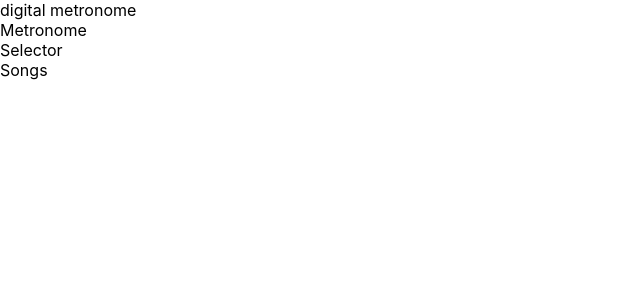
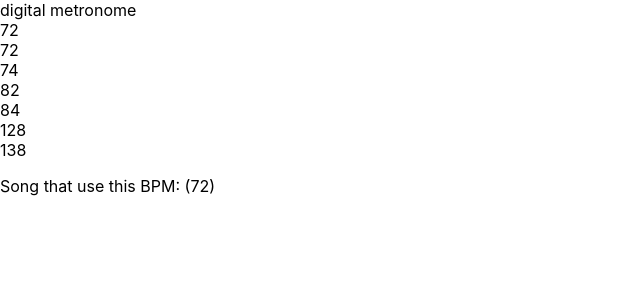
Before and after one commit to patrivet/metronome, a React (Create React App) app: page / in a window 1280 px wide. Shown: the top 300 px of the page, without its empty margins (0-640 px from the left). Built offline with nearby package versions, Linux system fonts and the light colour scheme.

Commit message:
Add BPMs list and BPM selection handling in components.

```diff
--- a/src/App.js
+++ b/src/App.js
@@ -1,16 +1,28 @@
-import { createContext } from "react";
+import { useState, createContext } from "react";
 import "./App.css";
+
+// Import custom components
 import { Header } from "./components/Header/Header";
 import { Metronome } from "./components/Metronome/Metronome";
 import { Selector } from "./components/Selector/Selector";
 import { Songs } from "./components/Songs/Songs";
 
+// Get default bpms from env file or use defaults if missing.
+const BPMS = process.env.REACT_APP_BPMS?.split(',') || [72, 74, 82, 84, 128, 138];
+const INITAL_BPM = process.env.REACT_APP_INIT_BPM || BPMS[0];
+
 export const AppContext = createContext();
-const context = {
-  selectedBPM: null,
-};
 
 function App() {
+  const [activeBpm, setActiveBpm] = useState(INITAL_BPM);
+
+  // All info on bpms set in context.
+  const context = {
+    bpms: BPMS,
+    activeBpm,
+    setActiveBpm,
+  };
+
   return (
     <AppContext.Provider value={context}>
       <Header />
--- a/src/components/Metronome/Metronome.js
+++ b/src/components/Metronome/Metronome.js
@@ -1,5 +1,14 @@
+import { useContext } from 'react';
+
+// Custom components
+import { AppContext } from '../../App';
+
 const Metronome = () => {
-  return <div>Metronome</div>;
+  const { activeBpm } = useContext(AppContext);
+
+  return (
+    <div>{activeBpm}</div>
+  );
 };
 
 export { Metronome };
--- a/src/components/Selector/Selector.js
+++ b/src/components/Selector/Selector.js
@@ -1,5 +1,28 @@
+import { useContext } from 'react';
+
+// Custom components
+import { AppContext } from '../../App';
+
 const Selector = () => {
-  return <div>Selector</div>;
+  const { bpms, activeBpm, setActiveBpm } = useContext(AppContext);
+
+  const handleClick = (bpm) => {
+    // Set clicked bpm to active bpm
+    setActiveBpm(bpm);
+  }
+
+  return (
+    <div className="selector">
+      {bpms.map((bpm) => ((
+        <div
+          key={bpm}
+          className={`${(bpm === activeBpm) ? 'selected' : 'unselected'}`}
+          onClick={() => { handleClick(bpm) }}>
+          {bpm}
+        </div>
+      )))}
+    </div>
+  )
 };
 
 export { Selector };
--- a/src/components/Songs/Songs.js
+++ b/src/components/Songs/Songs.js
@@ -1,5 +1,15 @@
+import { useContext } from 'react';
+
+// Custom components
+import { AppContext } from '../../App';
+
 const Songs = () => {
-  return <div>Songs</div>;
+  const { activeBpm } = useContext(AppContext);
+  return (
+    <div>
+      <p>Song that use this BPM: ({activeBpm})</p>
+    </div>
+  );
 };
 
 export { Songs };
```
Also changed, not shown: 1 other file (tests, documents, lock files or other folders).
